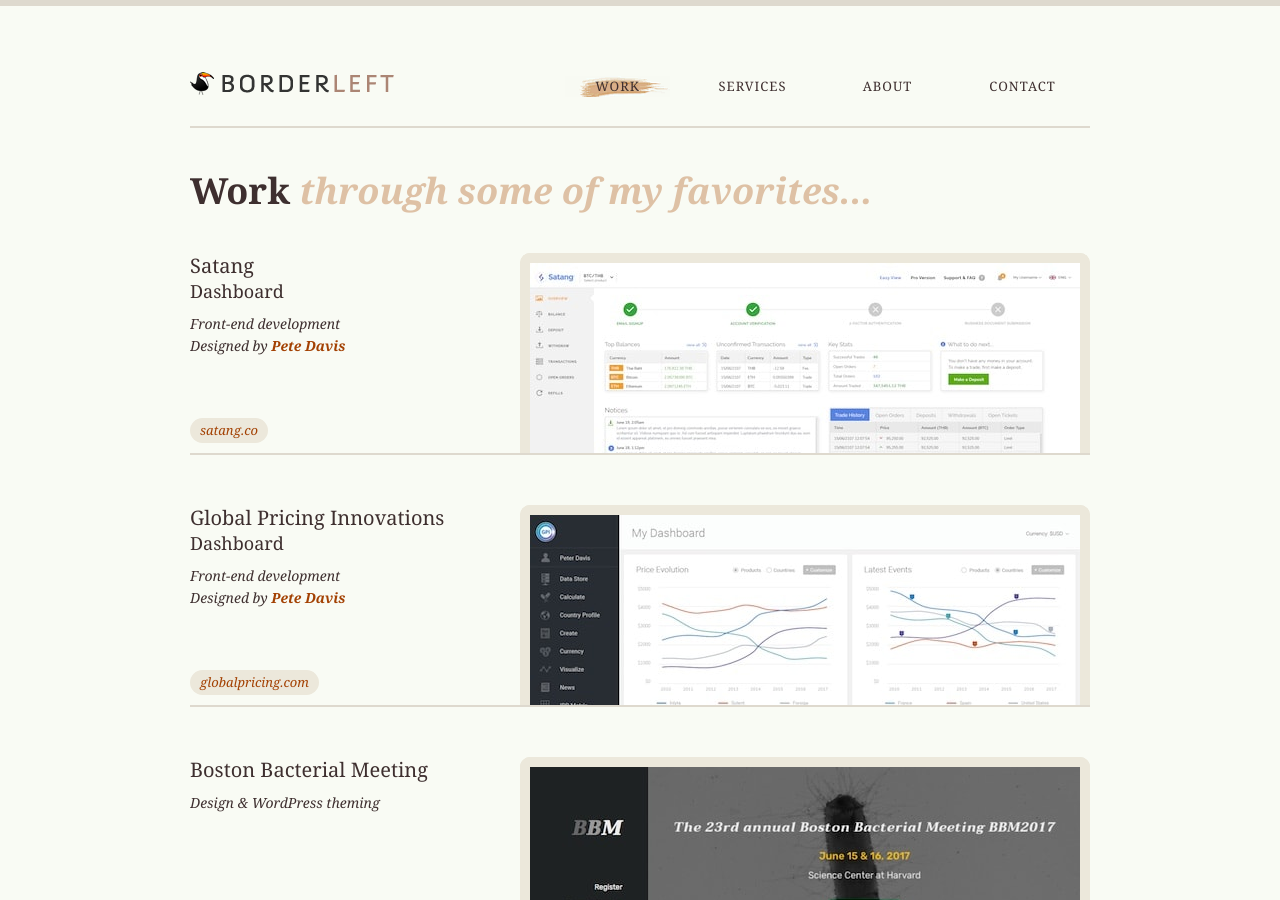
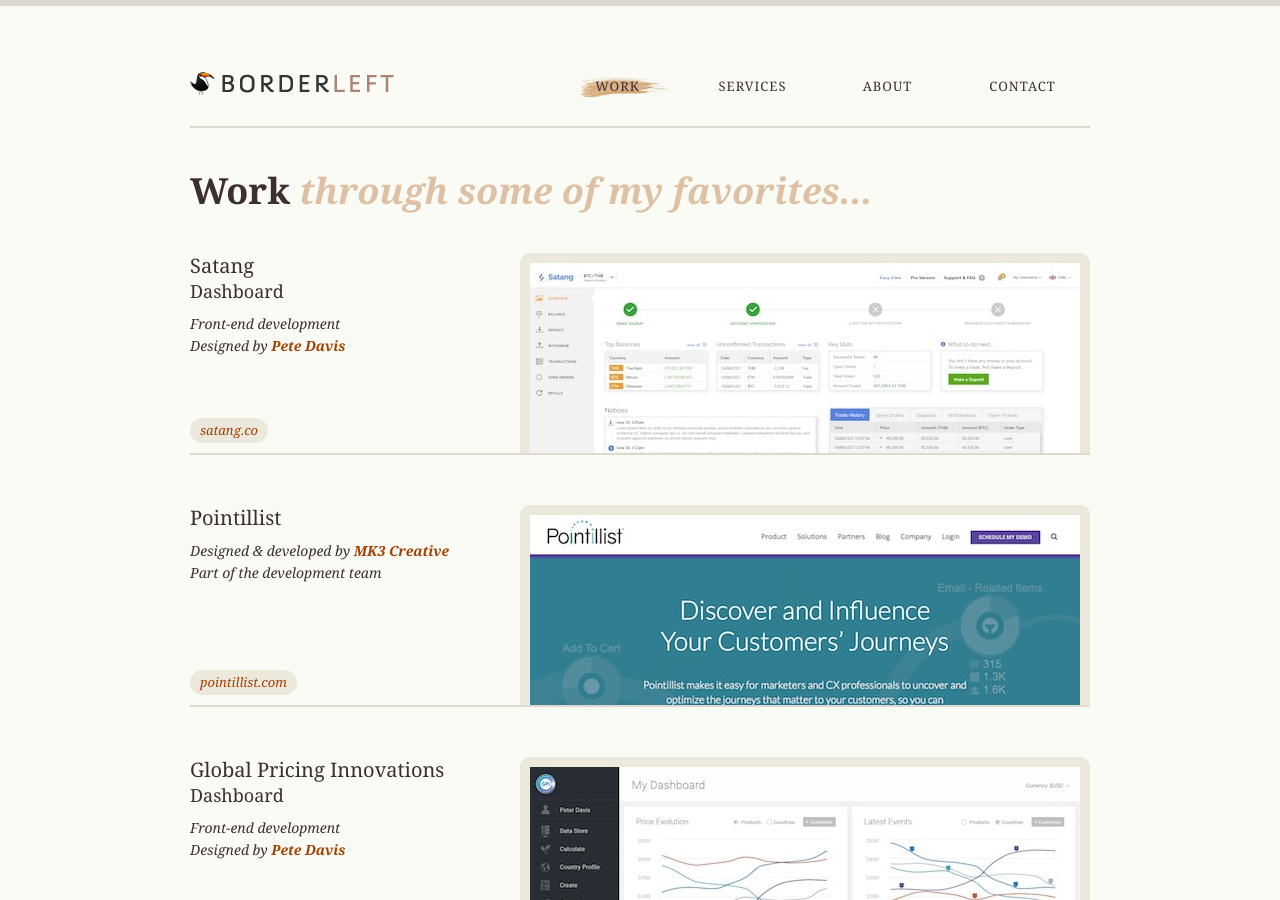
Before and after one commit to borderleft/borderleft.github.io, a Jekyll site: the page built from work/index.html, in a window 1280 px wide and 900 px high. Built offline with Jekyll 4.4.1, drawn with Linux system fonts in a browser that asks for light colours.

Commit message:
Update work

```diff
--- a/work/index.html
+++ b/work/index.html
@@ -15,6 +15,16 @@
             <h2>Satang <br> <span>Dashboard</span></h2>
             <p class="meta">Front-end development <br> Designed by <a href="http://petedavis.info/">Pete Davis</a></p>
             <p class="link"><a href="http://satang.co/"><span>satang.co</span></a></p>
+        </div>
+    </li>
+    <li>
+        <div class="image">
+            <a href="http://pointillist.com/"><img src="/assets/img/work/pointillist-1.jpg" alt=""></a>
+        </div>
+        <div class="info">
+            <h2>Pointillist</h2>
+            <p class="meta">Designed &amp; developed by <a href="http://mk3creative.com/">MK3 Creative</a><br> Part of the development team</p>
+            <p class="link"><a href="http://pointillist.com/"><span>pointillist.com</span></a></p>
         </div>
     </li>
     <li>
```
Also changed, not shown: assets/img/work/pointillist-1.jpg (added).
